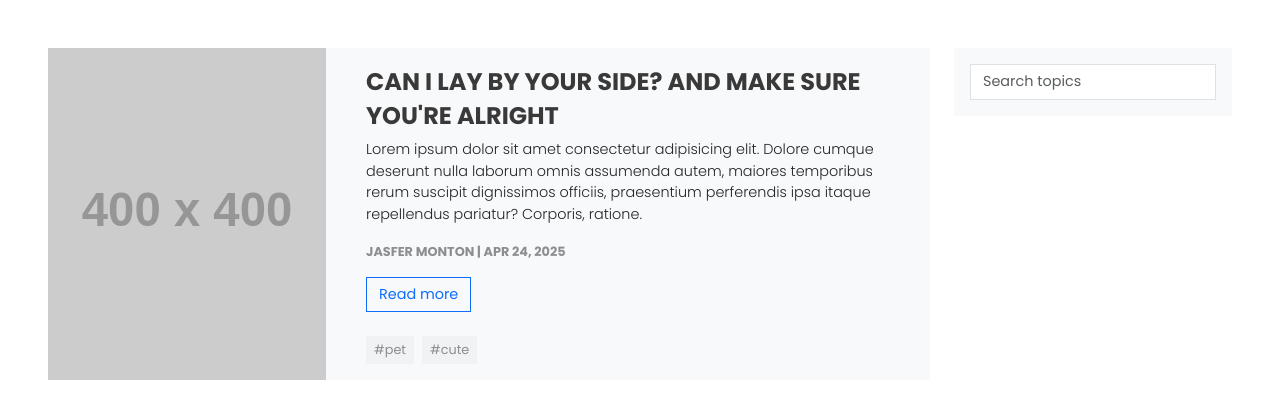
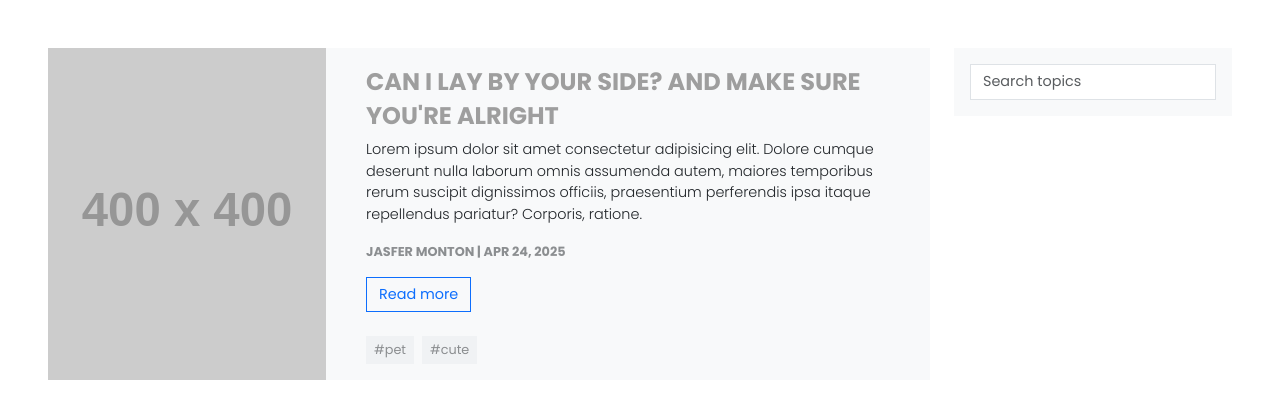
Before and after one commit to fersonull/blog-webapp, a PHP site: page / in a window 1280 px wide. Shown: the part 88-507 px from the top of the page. Run offline with PHP 8.4, Linux system fonts and the light colour scheme; grey boxes labelled with a size stand in for pictures from a placeholder-image service; some libraries are stand-ins or nearby versions.

Commit message:
created a new custom font colors

```diff
--- a/app/assets/css/custom.css
+++ b/app/assets/css/custom.css
@@ -19,8 +19,12 @@
     scrollbar-width: none;
 }
 
+.text-gray-20 {
+    color: #3a3939 !important;
+}
+
 .text-gray-100 {
-    color: #3a3939 !important;
+    color: #9e9e9e !important;
 }
 
 .text-indent {
```
